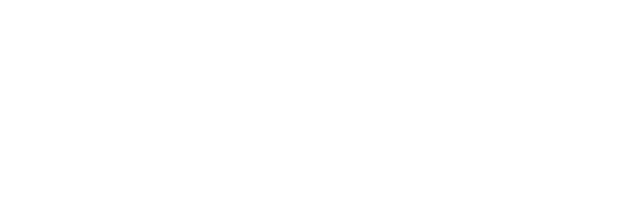
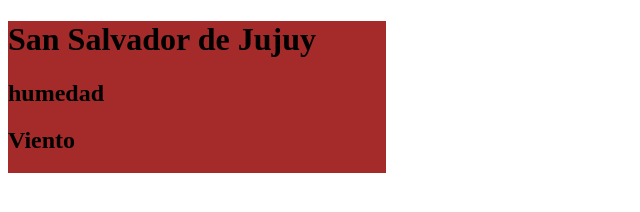
Before and after one commit to Lucasz-Niemiec/weather-map, a plain HTML site: page index.html in a window 1280 px wide. Shown: the whole page, without its empty margins (0-640 px from the left). Drawn offline with Linux system fonts and the light colour scheme.

Commit message:
adding css

```diff
--- a/index.html
+++ b/index.html
@@ -4,9 +4,24 @@
     <meta charset="UTF-8">
     <meta http-equiv="X-UA-Compatible" content="IE=edge">
     <meta name="viewport" content="width=device-width, initial-scale=1.0">
+    <link rel="stylesheet" href="style.css">
     <title>Document</title>
 </head>
 <body>
+    <div class="main-container">
+        <div class="title"></div>
+        <div class="date"></div>
+
+        <div class="map-container">
+            <div class="city-details-container">
+                <h1 id="capital">San Salvador de Jujuy</h1>
+                <h2 id="humidity">humedad</h2>
+                <span id="humid-numeber"></span>
+                <h2 id="wind">Viento</h2>
+                <span id="wind-details"></span>
+            </div>
+        </div>
+    </div>
 
 </body>
 </html>
--- /dev/null
+++ b/style.css
@@ -0,0 +1,5 @@
+.main-container{
+    background-color: brown;
+    width: 10cm;
+    height: 9.5em;
+}
```
